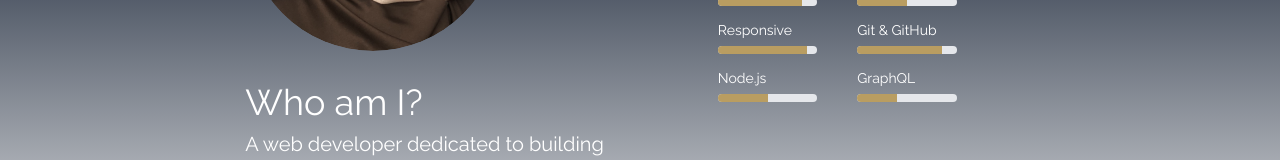
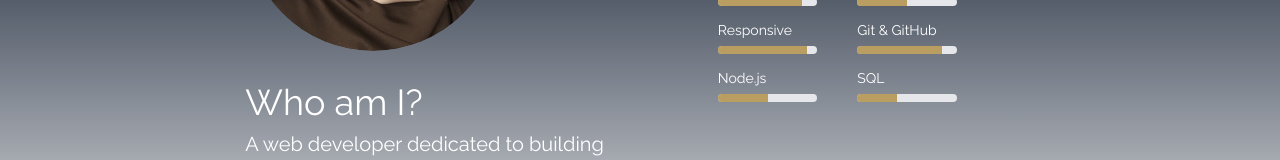
Before and after one commit to osradk/PortFolioMe, a Next.js app: page /home in a window 1280 px wide. Shown: the part 460-620 px from the top of the page. Built offline with nearby package versions, Linux system fonts and the light colour scheme.

Commit message:
tilføj sql

```diff
--- a/src/app/home/page.tsx
+++ b/src/app/home/page.tsx
@@ -20,7 +20,7 @@ const Home: NextPage = () => {
     { name: 'Responsive', level: 90 },
     { name: 'Git & GitHub', level: 85 },
     { name: 'Node.js', level: 50 }, // Øg niveauet hvis muligt
-    { name: 'GraphQL', level: 40 } // Tilføjet ny færdighed
+    { name: 'SQL', level: 40 } // Tilføjet ny færdighed
   ];
 
   useEffect(() => {
```
